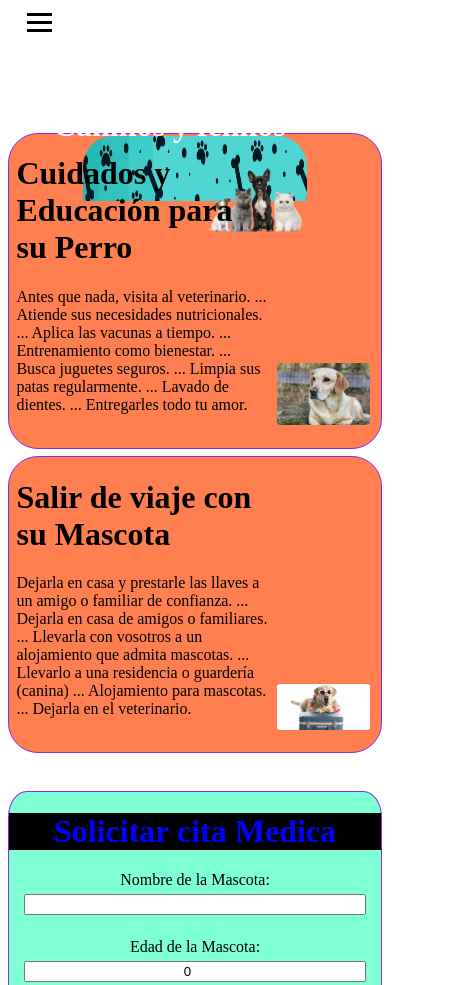
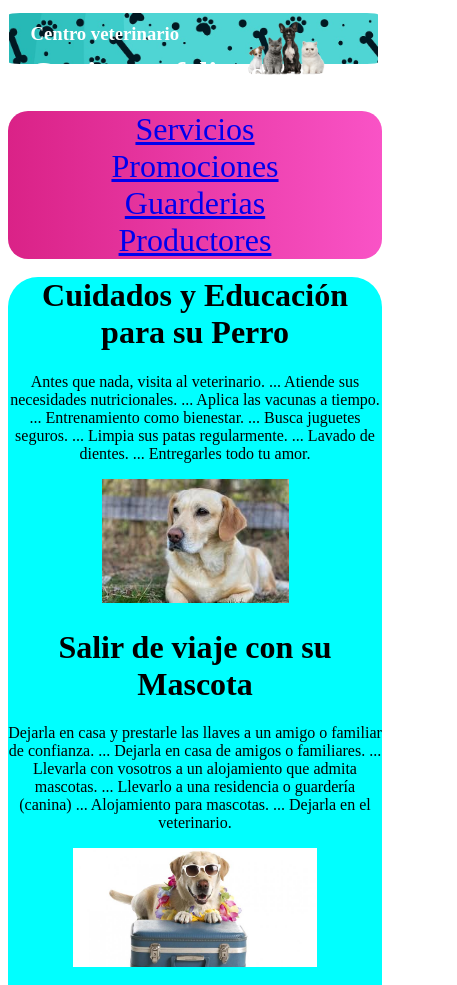
Before and after one commit to JhonArleyCastillo/Laboratorios-Web, a plain HTML site: page Laboratorio1/index.html in a window 390 px wide. Shown: the top 985 px of the page, 457 px wide, since content can reach past the window. Drawn offline with Linux system fonts and the light colour scheme.

Commit message:
Se finaliza laboratorio1 con mediaqueries

```diff
--- a/Laboratorio1/index.html
+++ b/Laboratorio1/index.html
@@ -9,17 +9,13 @@
 <body>
     <header>
         <div contenedor-h>
-            <div class="menu-toggle" onclick="toggleMenu()">
-                <div class="bar"></div>
-                <div class="bar"></div>
-                <div class="bar"></div>
-              </div>
             <div class="titulo">
+                <img src="./Img/Huesitos-huellitas-azul.jpg" alt="Huellitas y huesitos" class="img2">
+                <img src="./Img/Gatos-y-perros.png" alt="gatos y perros" class="img1">
                 <h3 class="subtitle">Centro veterinario</h3>
                 <h1 class="title">Caninos y felinos</h1>
             </div>
-            <img src="./Img/Huesitos-huellitas-azul.jpg" alt="Huellitas y huesitos" class="img2">
-            <img src="./Img/Gatos-y-perros.png" alt="gatos y perros" class="img1">
+
             <nav class="Nav">
                 <a href="#" class="nav_link1">Servicios</a>
                 <a href="#" class="nav_link2">Promociones</a>
--- a/Laboratorio1/styles.css
+++ b/Laboratorio1/styles.css
@@ -1,5 +1,18 @@
+/* escritorio normales */
+@media only screen and (min-width: 768px) and (max-width: 2000px) {
+    body { font-size: 16px; }
+    .main1{
+        display: none;
+        }
+    .item-list{
+        display: none;
+    }
+    .menu-button-wrapper{
+        display: none;
+    }
 header{
     display: flex;
+    position: absolute;
     }
 
 header{
@@ -7,28 +20,28 @@ header{
     height: 100%;
     margin-right: 20%;
     margin-left: 20%;
+    margin-bottom: -10%;
     }
 
 /*stilos imagenes*/
 
 .img1{
-    width: auto;
-    height: 30%;
-    max-width: 40%;
-    max-height: 40%;
-    margin-left: -10%;
-    margin-top: -9%;
-    float: right;
-    margin-right: 40%;
+    width: 100%;
+    height: 50%;
+    margin-top: -30%;
+    margin-right: 0%;
+    margin-left: 60%;
+    max-width: 20%;
+    max-height: 20%;
     }
 
 .img2{
-    float: left;
-    width: 60%;
-    height: 30%;
+    width: 100%;
+    height: 20%;
     border-radius: 30px 30px 0px 0px;
     display: flex;
-    margin-top: -8%;
+    margin-top: -10%;
+    margin-right: 0%;
     }
 
 .img3{
@@ -52,42 +65,47 @@ header{
 /*stilos titulos*/
 
 .titulo{
-    margin-left: 22%;
+    margin-left: 0%;
     text-align: center;
-    margin-top: 1%;
+    margin-top: -20%;
+    margin-bottom: 0%;
     }
 
 .title{
     text-align: left;
-    margin-left: -20%;
+    margin-left: 10%;
     color: white;
     font-size: xx-large;
-    margin-bottom: 2;
+    margin-bottom: 2%;
+    margin-top: -2%;
     }
 
 .subtitle{
     text-align: left;
-    margin-left: -20%;
+    margin-left: 0%;
     color: white;
     font-size: x-large;
-    margin-top: 2;
+    margin-top: -10%;
     }
 
 /*stilos nav-Container*/
 
 .Nav{
-    width: 60%;
+    width: 100%;
     height: 10%;
     display: flex;
     font-size: xx-large;
     background-color: brown;
     border-radius: 0 0 30px 30px;
     border: 1px solid black;
+    margin-bottom: 0%;
+    margin-top: 0%;
+    align-items: center;
     }
 
 .nav_link1{
     align-items: center;
-    margin-left: 5%;
+    margin-left: 12%;
     display: flex;
     color: white;
     }
@@ -117,7 +135,8 @@ header{
 
 .Contend3{
     margin-left: 20%;
-    margin-right: 20%;
+    margin-right: 13%;
+    margin-top: 30%;
     }
 
 .Contend2{
@@ -127,8 +146,8 @@ header{
     }
 
 .contenedor-h{
-    margin-left: 20%;
-    margin-right: 20%
+    margin-left: 0%;
+    margin-right: 0%
     }
 
 .Cuidados{
@@ -162,7 +181,7 @@ header{
     display: grid;
     margin-left: 54%;
     margin-right: auto;
-   margin-top: -60%;
+    margin-top: -50%;
     background-color: aquamarine;
     border-radius: 5%;
     border: 1px solid blueviolet;
@@ -195,7 +214,7 @@ input{
     }
  /*stilos footer*/
 footer{
-    margin-right: 20%;
+    margin-right: 13%;
     margin-left: 20%;
     text-align: center;
     background-color: aqua;
@@ -203,83 +222,64 @@ footer{
     margin-top: 2%;
     }
 
-
-  /* Movil */
-  @media only screen and (max-width: 780px) {
-  .body{
-    display: flexbox;
-    margin-left: 0%;
-    margin-right: 0%;
-    margin-top: 0%;
-  }
-  .Contend3{
-    display: flexbox;
-  }
-  .Nav{
-    display: flexbox;
-  }
-  }
-
     /* Ajustar el tamaño del formulario */
 input[type="text"], input[type="number"], input[type="date"], input[type="time"], input[type="submit"] {
       width: 90%;
       margin: 5px auto;
     }
-
-  /* Estilos para el menú de hamburguesa */
-.menu-toggle {
-    display: none; /* Oculta el menú de hamburguesa en pantallas grandes */
-    cursor: pointer;
 }
 
-  .menu-toggle .bar {
-    width: 25px;
-    height: 3px;
-    background-color: black;
-    margin: 5px 0;
-}
 
   /* Estilos para el menú de navegación en dispositivos móviles */
-@media only screen and (max-width: 780px) {
-    .menu-toggle {
-      display: block; /* Muestra el menú de hamburguesa en pantallas pequeñas */
-    }
-
+@media only screen and (min-width: 360px) and (max-width: 767px) {
     .Nav {
-      display: none; /* Oculta el menú de navegación por defecto en pantallas pequeñas */
+      display:grid;
       text-align: center;
+      font-size: xx-large;
+      border-radius: 20px;
+      background: #f953c6;  /* fallback for old browsers */
+      background: -webkit-linear-gradient(to right, #da2287, #f953c6);  /* Chrome 10-25, Safari 5.1-6 */
+      background: linear-gradient(to right, #da2287, #f953c6); /* W3C, IE 10+/ Edge, Firefox 16+, Chrome 26+, Opera 12+, Safari 7+ */;
+      margin-top: 15%;
     }
 
     .Nav.active {
       display: block; /* Muestra el menú de navegación cuando está activo */
     }
 
-    .body{
-        display: block;
-        margin: 0%;
+    .header{
+        margin-top: 0%;
     }
 
-    .main{
-        display: inline;
+    .body{
+        display: flex;
         margin: 0%;
+        font-size: 14px;
     }
 
     .Form{
-        margin-top: 10%;
+        margin-top: 5%;
         margin-bottom: 0%;
         margin-left: 0%;
         margin-right: 0%;
+        text-align: center;
 
     }
 
     .Contend2{
         margin-left: 0%;
         margin-right: 0%;
+        margin-top: -10%;
+        text-align: center;
     }
 
     .Contend3{
         margin-left: 0%;
         margin-right: 0%;
+        margin-top: 15%;
+        margin-bottom: 0%;
+        background-color: aqua;
+        border-radius: 30px;
     }
 
     .footer, .p{
@@ -291,17 +291,62 @@ input[type="text"], input[type="number"], input[type="date"], input[type="time"]
     .contenedor-h{
         margin-left: 0%;
         margin-right: 0%;
-        margin-top: 0%;
-        margin-bottom: 0%;
+        margin-top: 10%;
+        margin-bottom: 2%;
     }
 
     .titulo{
-        margin-left: 10%;
+        margin-left: 6%;
         margin-right: 0%;
+        margin-top: -8%;
+        margin-bottom: -10%;
     }
 
-    .menu-toggle{
-        margin-left: -15%;
-        margin-right: 95%;
+    .title{
+        margin-top: -2%;
+        margin-bottom: 2%;
+        color: white;
+        font-family: 'Times New Roman', Times, serif;
+        text-shadow: 50% solid black;
+    }
+    .subtitle{
+        margin-top: -18%;
+        margin-bottom: 5%;
+        color: white;
+        font-family:'Times New Roman', Times, serif
+    }
+
+    .img2{
+
+        margin-top: 10%;
+        margin-left: -6%;
+        margin-right: -10%;
+        width: 105%;
+        height: 100%;
+        border-radius: 3% 3% 3% 3%;
+    }
+
+    .img1{
+        margin-right: 0%;
+        width: 25%;
+        height: 25%;
+        margin-bottom: 2%;
+        margin-top: -15%;
+        margin-left: 60%;
+    }
+
+    .img3{
+        width: 50%;
+        height: 50%;
+    }
+
+    .img4{
+        width: 65%;
+        height: 65%;
+    }
+    .footer{
+        text-align: center;
+        background-color: aqua;
+        border-radius: 5px;
     }
 }
```
Lines whose indentation alone changed are shown as unchanged.
